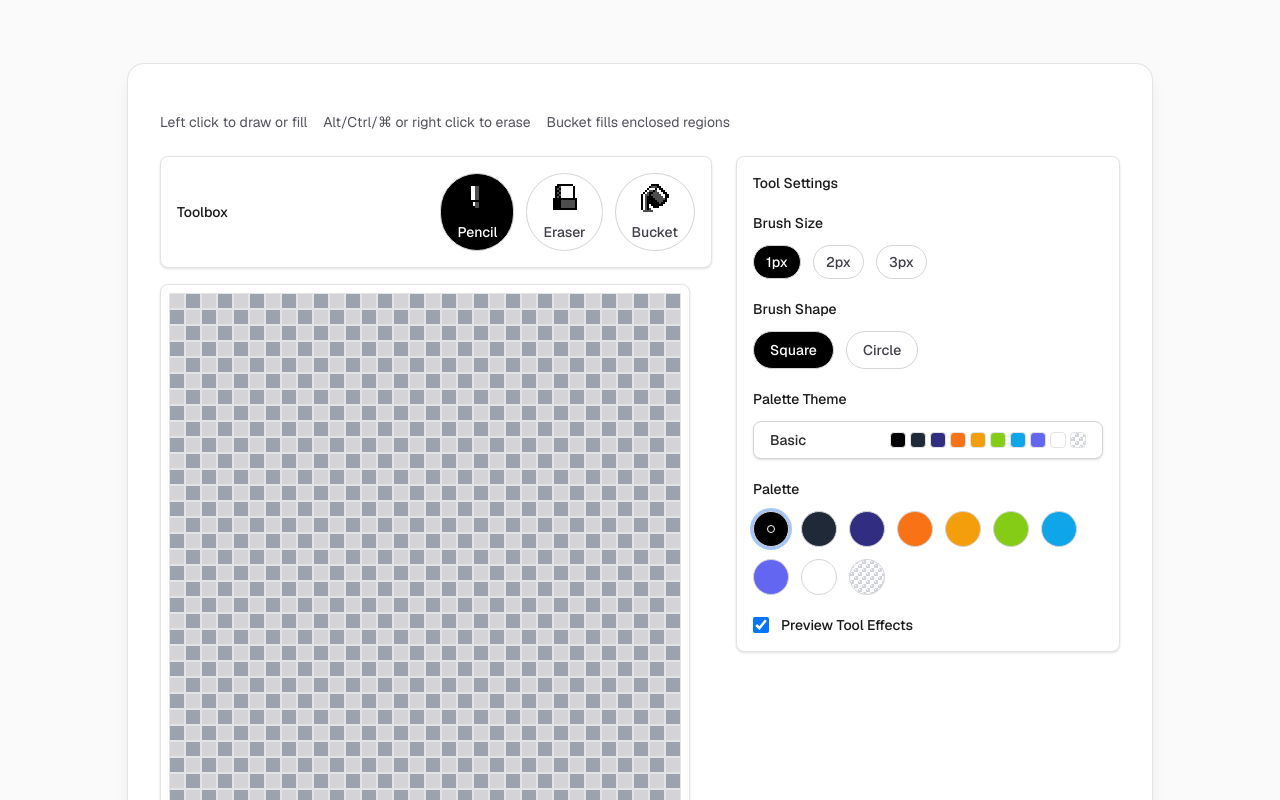
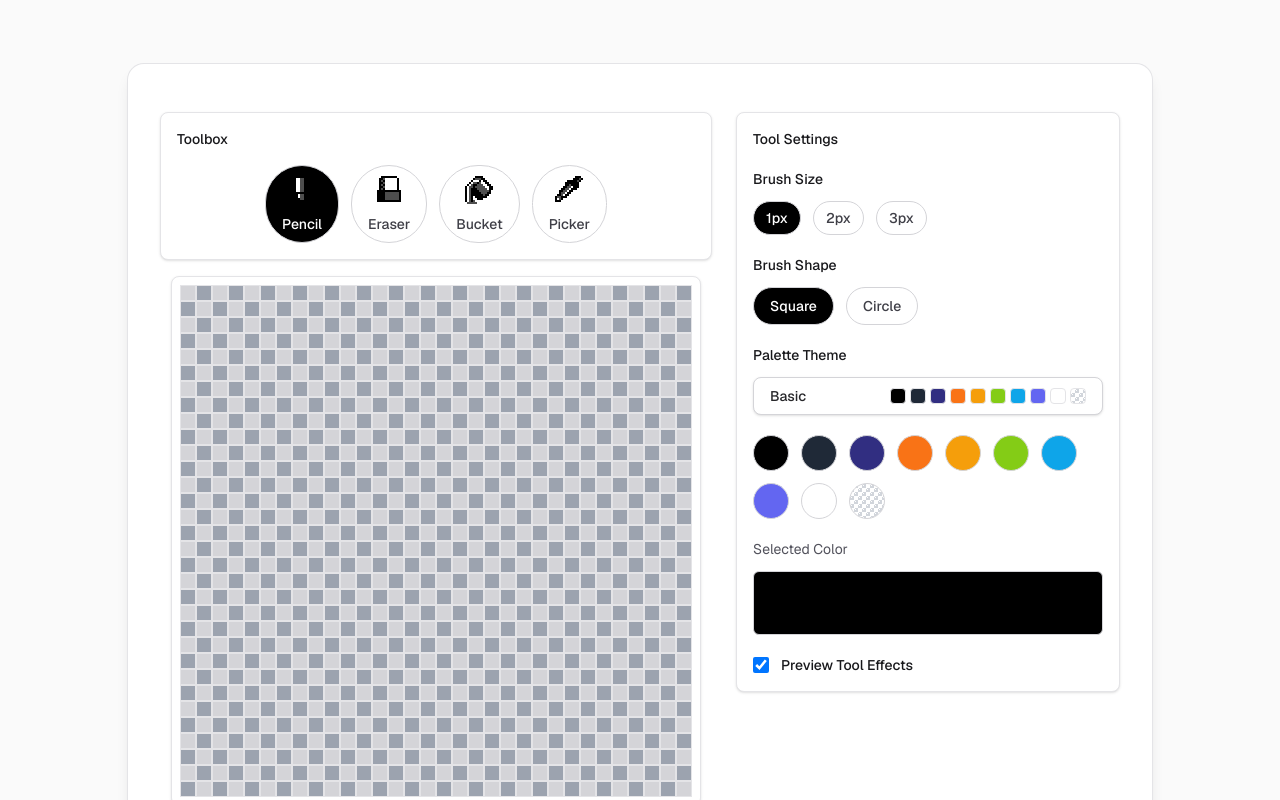
Before and after one commit to B-Llage/art-of-questing, a Next.js app: page / in a window 1280 px wide. Shown: the top 800 px of the page. Built offline with nearby package versions, Linux system fonts and the light colour scheme.

Commit message:
Add clear warning modal and color picker tool.

```diff
--- a/app/components/PixelPencil/PixelPencil.tsx
+++ b/app/components/PixelPencil/PixelPencil.tsx
@@ -3,7 +3,7 @@
 import { useCallback, useEffect, useMemo, useRef, useState } from "react";
 import type { PointerEvent as ReactPointerEvent } from "react";
 import { PaintTool, PaletteTheme } from "./PixelPencilTypes";
-import { BucketTool, EraserTool, PencilTool } from "./PixelPencilTools";
+import { BucketTool, ColorPickerTool, EraserTool, PencilTool } from "./PixelPencilTools";
 import Image from 'next/image'
 import { PixelPencilPalettes } from "./PixelPencilPalettes";
 
@@ -19,6 +19,7 @@ const TOOLS: readonly PaintTool[] = [
   PencilTool,
   EraserTool,
   BucketTool,
+  ColorPickerTool,
 ] as const;
 
 const PALETTE_THEMES: readonly PaletteTheme[] = PixelPencilPalettes;
@@ -62,6 +63,7 @@ export function PixelPencil() {
   const [hoverIndex, setHoverIndex] = useState<number | null>(null);
   const [canUndo, setCanUndo] = useState(false);
   const [canRedo, setCanRedo] = useState(false);
+  const [isResetDialogOpen, setIsResetDialogOpen] = useState(false);
   const isDrawingRef = useRef(false);
   const drawValueRef = useRef<PixelValue>(PALETTE_THEMES[0].colors[0]);
   const lastPaintedIndexRef = useRef<number | null>(null);
@@ -408,10 +410,21 @@ export function PixelPencil() {
   const handlePointerDown = useCallback(
     (event: ReactPointerEvent<HTMLButtonElement>, index: number) => {
       event.preventDefault();
+      setHoverIndex(index);
+
+      if (tool === "picker") {
+        const currentPixels = pixelsRef.current;
+        const value = currentPixels[index];
+        const pickedColor: PaletteColor =
+          value === null ? "transparent" : (value as PaletteColor);
+        setActiveColor(pickedColor);
+        drawValueRef.current = pickedColor;
+        return;
+      }
+
       const isRightClick = event.button === 2;
       const isErase = isRightClick || event.altKey || event.metaKey || event.ctrlKey;
       beginAction();
-      setHoverIndex(index);
       if (tool === "bucket") {
         floodFill(index, isErase ? null : activeColor);
         return;
@@ -553,6 +566,30 @@ export function PixelPencil() {
     updateHistoryState();
   }, [recordSnapshot, setPixels, updateHistoryState]);
 
+  const handleOpenResetDialog = useCallback(() => {
+    setIsResetDialogOpen(true);
+  }, []);
+
+  const handleCloseResetDialog = useCallback(() => {
+    setIsResetDialogOpen(false);
+  }, []);
+
+  const handleConfirmReset = useCallback(() => {
+    setIsResetDialogOpen(false);
+    reset();
+  }, [reset]);
+
+  useEffect(() => {
+    if (!isResetDialogOpen) return;
+    const handleKeyDown = (event: KeyboardEvent) => {
+      if (event.key === "Escape") {
+        setIsResetDialogOpen(false);
+      }
+    };
+    window.addEventListener("keydown", handleKeyDown);
+    return () => window.removeEventListener("keydown", handleKeyDown);
+  }, [isResetDialogOpen]);
+
   const downloadPng = useCallback(() => {
     const canvas = document.createElement("canvas");
     canvas.width = GRID_SIZE;
@@ -665,7 +702,6 @@ export function PixelPencil() {
   const paletteButtons = useMemo(
     () =>
       paletteColors.map((color) => {
-        const isSelected = color === activeColor;
         const isTransparent = color === "transparent";
         return (
           <button
@@ -680,46 +716,45 @@ export function PixelPencil() {
                 : undefined,
               backgroundSize: isTransparent ? "8px 8px" : undefined,
               backgroundPosition: isTransparent ? "0 0, 4px 4px" : undefined,
-              boxShadow: isSelected
-                ? "0 0 0 3px rgba(59,130,246,0.45)"
-                : undefined,
             }}
             onClick={() => {
               setActiveColor(color);
               drawValueRef.current = color;
             }}
-          >
-            {isSelected && (
-              <span
-                className="block h-2 w-2 rounded-full border border-white dark:border-black"
-                aria-hidden
           />
-            )}
-          </button>
         );
       }),
-    [activeColor, paletteColors],
+    [paletteColors],
   );
+
+  const selectedColorStyles = useMemo(() => {
+    const isTransparent = activeColor === "transparent";
+    return {
+      backgroundColor: isTransparent ? "transparent" : activeColor,
+      backgroundImage: isTransparent
+        ? "linear-gradient(45deg, #d1d5db 25%, transparent 25%, transparent 75%, #d1d5db 75%, #d1d5db), linear-gradient(45deg, #d1d5db 25%, transparent 25%, transparent 75%, #d1d5db 75%, #d1d5db)"
+        : undefined,
+      backgroundSize: isTransparent ? "12px 12px" : undefined,
+      backgroundPosition: isTransparent ? "0 0, 6px 6px" : undefined,
+    };
+  }, [activeColor]);
 
   return (
     <div className="flex flex-col gap-6">
-      <div className="flex flex-wrap items-center gap-4 text-sm text-zinc-600 dark:text-zinc-300">
-        <span>Left click to draw or fill</span>
-        <span>Alt/Ctrl/⌘ or right click to erase</span>
-        <span>Bucket fills enclosed regions</span>
-      </div>
       <div className="flex flex-col gap-6 lg:flex-row lg:items-start">
         <div className="flex min-w-0 flex-1 flex-col gap-4">
           <div className="rounded-lg border border-zinc-200 bg-white p-4 shadow-sm dark:border-zinc-700 dark:bg-zinc-900">
-            <div className="flex flex-col gap-3 sm:flex-row sm:items-center sm:justify-between">
+            <div className="flex flex-col gap-4">
+              <div className="flex flex-wrap items-center justify-between gap-4">
                 <span className="text-sm font-medium text-zinc-900 dark:text-zinc-50">
                   Toolbox
                 </span>
-              <div className="flex flex-wrap gap-3">{toolButtons}</div>
+              </div>
+              <div className="flex flex-wrap gap-3 justify-center">{toolButtons}</div>
             </div>
           </div>
           <div
-            className="grid self-start rounded-lg border border-zinc-200 bg-white p-2 shadow-sm dark:border-zinc-700 dark:bg-zinc-900"
+            className="grid self-center rounded-lg border border-zinc-200 bg-white p-2 shadow-sm dark:border-zinc-700 dark:bg-zinc-900"
             style={{
               gridTemplateColumns: `repeat(${GRID_SIZE}, ${CANVAS_PIXEL_SIZE}px)`,
               gridTemplateRows: `repeat(${GRID_SIZE}, ${CANVAS_PIXEL_SIZE}px)`,
@@ -748,7 +783,7 @@ export function PixelPencil() {
             </button>
             <button
               type="button"
-              onClick={reset}
+              onClick={handleOpenResetDialog}
               className="rounded-full bg-black px-4 py-2 text-sm font-medium text-white transition-colors hover:bg-zinc-800 dark:bg-white dark:text-black dark:hover:bg-zinc-200"
             >
               Clear
@@ -767,6 +802,7 @@ export function PixelPencil() {
             <span className="text-sm font-medium text-zinc-900 dark:text-zinc-50">
               Tool Settings
             </span>
+
             {currentTool.settings.brushSize && (
               <div className="flex flex-col gap-3">
                 <span className="text-sm font-medium text-zinc-900 dark:text-zinc-50">
@@ -784,6 +820,7 @@ export function PixelPencil() {
                 <div className="flex flex-wrap gap-3">{brushShapeButtons}</div>
               </div>
             )}
+
             {currentTool.settings.paletteTheme && (
               <div className="flex flex-col gap-3">
                 <span className="text-sm font-medium text-zinc-900 dark:text-zinc-50">
@@ -825,8 +862,7 @@ export function PixelPencil() {
                           <button
                             key={theme.id}
                             type="button"
-                            className={`flex w-full items-center justify-between rounded-md px-3 py-2 text-sm transition-colors focus:outline-none ${
-                              isSelected
+                            className={`flex w-full items-center justify-between rounded-md px-3 py-2 text-sm transition-colors focus:outline-none ${isSelected
                               ? "bg-zinc-100 text-zinc-900 dark:bg-zinc-800 dark:text-zinc-100"
                               : "text-zinc-700 hover:bg-zinc-100 dark:text-zinc-200 dark:hover:bg-zinc-800"
                               }`}
@@ -871,13 +907,19 @@ export function PixelPencil() {
                 </div>
               </div>
             )}
-
             {currentTool.settings.palette && (
+              <div className="flex flex-wrap gap-3">{paletteButtons}</div>
+            )}
+            {currentTool.settings.selectedColor && (
               <div className="flex flex-col gap-3">
-                <span className="text-sm font-medium text-zinc-900 dark:text-zinc-50">
-                  Palette
+                <span className="text-sm text-zinc-600 dark:text-zinc-300">
+                  Selected Color
                 </span>
-                <div className="flex flex-wrap gap-3">{paletteButtons}</div>
+                <span
+                  className="h-16 w-full rounded-md border border-zinc-300 shadow-inner dark:border-zinc-600"
+                  style={selectedColorStyles}
+                  aria-label="Selected color preview"
+                />
               </div>
             )}
             <label className="flex items-center gap-3 text-sm text-zinc-600 dark:text-zinc-300">
@@ -894,6 +936,42 @@ export function PixelPencil() {
           </div>
         </aside>
       </div>
+      {isResetDialogOpen && (
+        <div className="fixed inset-0 z-50 flex items-center justify-center bg-black/60 p-4">
+          <div
+            role="dialog"
+            aria-modal="true"
+            aria-labelledby="reset-dialog-title"
+            className="w-full max-w-sm rounded-lg border border-zinc-200 bg-white p-6 shadow-xl dark:border-zinc-700 dark:bg-zinc-900"
+          >
+            <h2
+              id="reset-dialog-title"
+              className="text-lg font-semibold text-zinc-900 dark:text-zinc-50"
+            >
+              Clear Pixel Art?
+            </h2>
+            <p className="mt-2 text-sm text-zinc-600 dark:text-zinc-300">
+              This will erase the entire grid. Are you sure you want to continue?
+            </p>
+            <div className="mt-6 flex justify-end gap-3">
+              <button
+                type="button"
+                onClick={handleCloseResetDialog}
+                className="rounded-full border border-zinc-300 bg-white px-4 py-2 text-sm font-medium text-zinc-800 transition-colors hover:bg-zinc-100 focus:outline-none focus-visible:ring-2 focus-visible:ring-black focus-visible:ring-offset-2 focus-visible:ring-offset-white dark:border-zinc-700 dark:bg-zinc-900 dark:text-zinc-100 dark:hover:bg-zinc-800 dark:focus-visible:ring-white dark:focus-visible:ring-offset-black"
+              >
+                Cancel
+              </button>
+              <button
+                type="button"
+                onClick={handleConfirmReset}
+                className="rounded-full bg-black px-4 py-2 text-sm font-medium text-white transition-colors hover:bg-zinc-800 focus:outline-none focus-visible:ring-2 focus-visible:ring-black focus-visible:ring-offset-2 focus-visible:ring-offset-white dark:bg-white dark:text-black dark:hover:bg-zinc-200 dark:focus-visible:ring-white dark:focus-visible:ring-offset-black"
+              >
+                Yes, clear
+              </button>
+            </div>
+          </div>
+        </div>
+      )}
     </div>
   );
 }
--- a/app/components/PixelPencil/PixelPencilTools.tsx
+++ b/app/components/PixelPencil/PixelPencilTools.tsx
@@ -9,6 +9,16 @@ export const PencilTool: PaintTool = {
     brushShape: true,
     paletteTheme: true,
     palette: true,
+    selectedColor: true,
+  },
+};
+
+export const ColorPickerTool: PaintTool = {
+  id: "picker",
+  label: "Picker",
+  icon: "/icons/tools/ColorPicker.png",
+  settings: {
+    selectedColor: true,
   },
 };
 
@@ -19,6 +29,7 @@ export const BucketTool: PaintTool = {
   settings: {
     paletteTheme: true,
     palette: true,
+    selectedColor: true,
   },
 };
 
@@ -29,5 +40,6 @@ export const EraserTool: PaintTool = {
   settings: {
     brushSize: true,
     brushShape: true,
+    selectedColor: true,
   },
 };
--- a/app/components/PixelPencil/PixelPencilTypes.tsx
+++ b/app/components/PixelPencil/PixelPencilTypes.tsx
@@ -7,6 +7,7 @@ export interface PaintTool {
     brushShape?: boolean;
     paletteTheme?: boolean;
     palette?: boolean;
+    selectedColor?: boolean;
   };
 }
 
```
Lines whose indentation alone changed are shown as unchanged.
